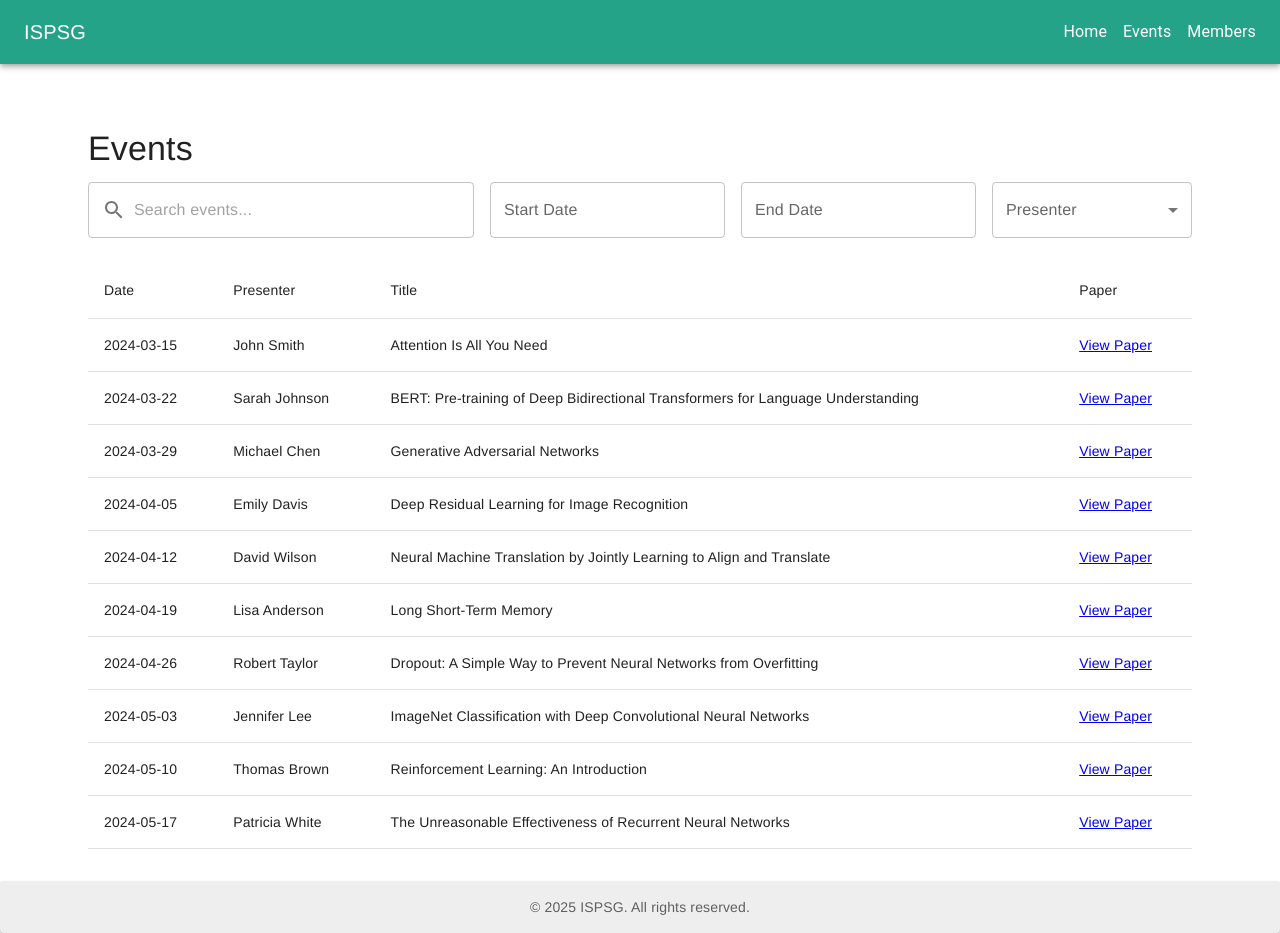
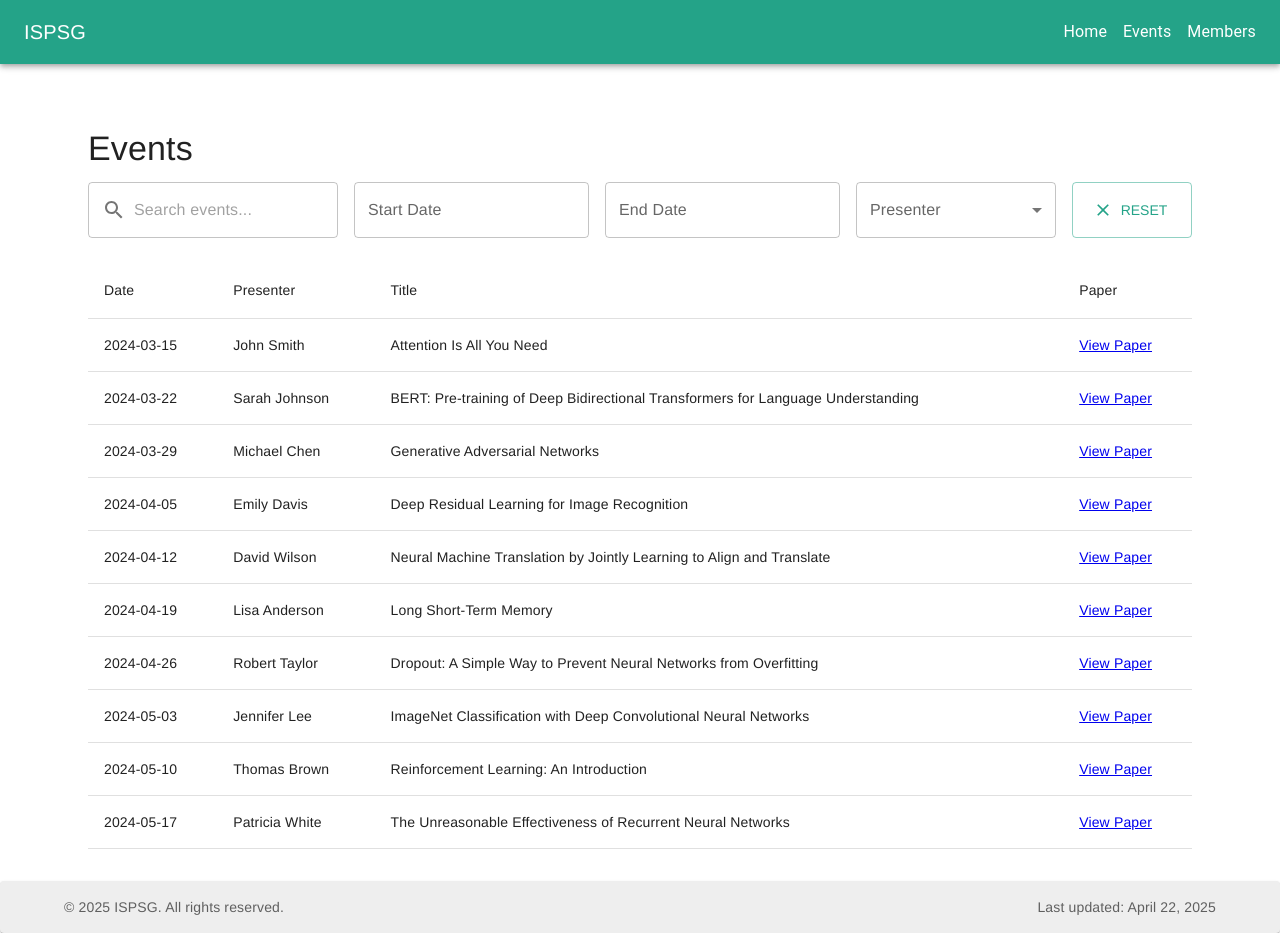
Before and after one commit to ISPSG/ispsg.github.io, a React (Create React App) app: page /#/events in a window 1280 px wide. Built offline with nearby package versions, Linux system fonts and the light colour scheme; a web font is replaced by a local one.

Commit message:
last update date, search reset

```diff
--- a/src/App.js
+++ b/src/App.js
@@ -9,6 +9,12 @@ import MemberDetail from './pages/MemberDetail';
 import theme from './theme';
 
 function App() {
+  const lastUpdateDate = new Date().toLocaleDateString('en-US', {
+    year: 'numeric',
+    month: 'long',
+    day: 'numeric'
+  });
+
   return (
     <ThemeProvider theme={theme}>
       <Router>
@@ -47,9 +53,14 @@ function App() {
             }}
           >
             <Container maxWidth="lg">
-              <Typography variant="body2" color="text.secondary" align="center">
-                © 2025 ISPSG. All rights reserved.
-              </Typography>
+              <Box sx={{ display: 'flex', justifyContent: 'space-between', alignItems: 'center' }}>
+                <Typography variant="body2" color="text.secondary">
+                  © 2025 ISPSG. All rights reserved.
+                </Typography>
+                <Typography variant="body2" color="text.secondary">
+                  Last updated: {lastUpdateDate}
+                </Typography>
+              </Box>
             </Container>
           </Paper>
         </Box>
--- a/src/pages/Events.js
+++ b/src/pages/Events.js
@@ -16,11 +16,13 @@ import {
   Select,
   MenuItem,
   Container,
+  Button,
 } from '@mui/material';
 import { AdapterDateFns } from '@mui/x-date-pickers/AdapterDateFns';
 import { LocalizationProvider } from '@mui/x-date-pickers/LocalizationProvider';
 import { DatePicker } from '@mui/x-date-pickers/DatePicker';
 import SearchIcon from '@mui/icons-material/Search';
+import ClearIcon from '@mui/icons-material/Clear';
 
 const Events = () => {
   const navigate = useNavigate();
@@ -70,6 +72,13 @@ const Events = () => {
 
   const handleRowClick = (eventId) => {
     navigate(`/events/${eventId}`);
+  };
+
+  const handleReset = () => {
+    setSearchTerm('');
+    setStartDate(null);
+    setEndDate(null);
+    setPresenterFilter('');
   };
 
   if (loading) {
@@ -136,6 +145,14 @@ const Events = () => {
             ))}
           </Select>
         </FormControl>
+        <Button
+          variant="outlined"
+          startIcon={<ClearIcon />}
+          onClick={handleReset}
+          sx={{ minWidth: 120 }}
+        >
+          Reset
+        </Button>
       </Box>
       {filteredEvents.length === 0 ? (
         <Typography sx={{ textAlign: 'center', mt: 4 }}>
--- a/src/pages/Members.js
+++ b/src/pages/Members.js
@@ -23,6 +23,7 @@ import {
   TableSortLabel,
 } from '@mui/material';
 import SearchIcon from '@mui/icons-material/Search';
+import ClearIcon from '@mui/icons-material/Clear';
 import ViewModuleIcon from '@mui/icons-material/ViewModule';
 import ViewListIcon from '@mui/icons-material/ViewList';
 
@@ -76,12 +77,6 @@ const Members = () => {
     setFilteredMembers(filtered);
   }, [searchTerm, members, sortBy, sortOrder]);
 
-  const handleViewModeChange = (event, newViewMode) => {
-    if (newViewMode !== null) {
-      setViewMode(newViewMode);
-    }
-  };
-
   const handleSort = (column) => {
     if (sortBy === column) {
       setSortOrder(sortOrder === 'asc' ? 'desc' : 'asc');
@@ -89,6 +84,12 @@ const Members = () => {
       setSortBy(column);
       setSortOrder('asc');
     }
+  };
+
+  const handleReset = () => {
+    setSearchTerm('');
+    setSortBy('name');
+    setSortOrder('asc');
   };
 
   if (loading) {
@@ -129,10 +130,18 @@ const Members = () => {
             ),
           }}
         />
+        <Button
+          variant="outlined"
+          startIcon={<ClearIcon />}
+          onClick={handleReset}
+          sx={{ minWidth: 120 }}
+        >
+          Reset
+        </Button>
         <ToggleButtonGroup
           value={viewMode}
           exclusive
-          onChange={handleViewModeChange}
+          onChange={(e, newMode) => setViewMode(newMode)}
           aria-label="view mode"
         >
           <ToggleButton value="grid" aria-label="grid view">
```
